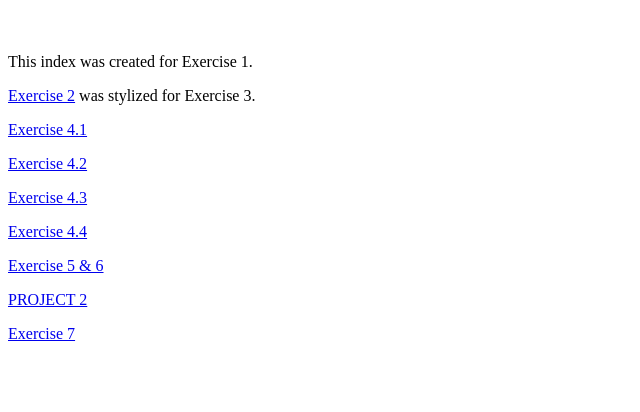
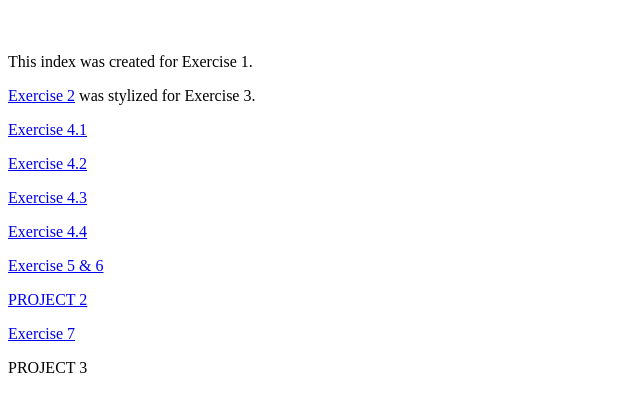
Before and after one commit to aprildekim/aprildekim.github.io, a plain HTML site: page index.html in a window 1280 px wide. Shown: the part 124-536 px from the top of the page, without its empty margins (0-640 px from the left). Drawn offline with Linux system fonts and the light colour scheme.

Commit message:
Update index.html

```diff
--- a/index.html
+++ b/index.html
@@ -17,5 +17,6 @@
 	<p><a href="./exercise5-6/exercise5.html">Exercise 5 & 6</a></p>
 	<p><a href="project2/project2.html">PROJECT 2</a></p>
 	<p><a href="exercise7.html">Exercise 7</a></p>
+	<p><a href="./project3/project3.html"></a>PROJECT 3</p>
 </body>
 </html>
```
